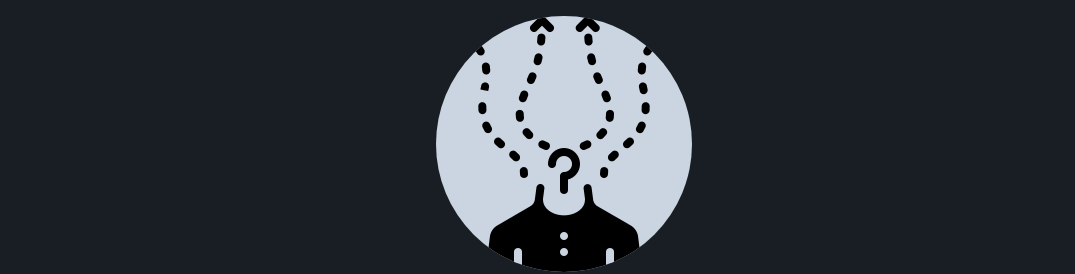
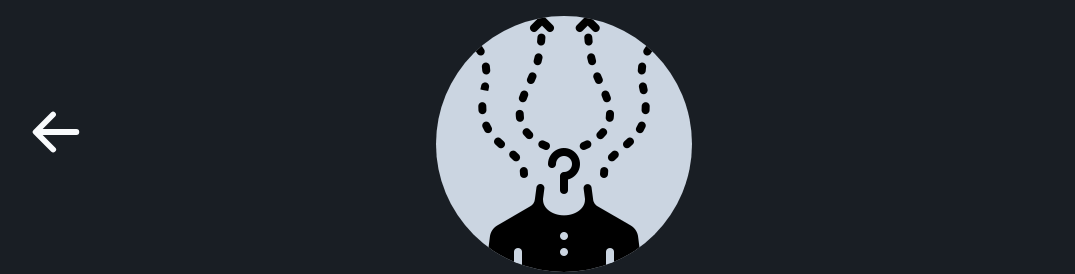
Before and after one commit to josewebdev2000/ImageHacker-Front-End, a React (Create React App) app: page /choices in a window 1280 px wide. Shown: the top 274 px of the page, without its empty margins (76-1151 px from the left). Built offline with nearby package versions, Linux system fonts and the light colour scheme.

Commit message:
Added Go Back Button Component

```diff
--- /dev/null
+++ b/src/components/BtnGoBack/BtnGoBack.component.jsx
@@ -0,0 +1,24 @@
+import { useNavigate } from "react-router-dom";
+import { ArrowLeftIcon } from "@heroicons/react/16/solid";
+
+function BtnGoBack()
+{
+    // Import navigator
+    const navigate = useNavigate();
+
+    // Always go back to the previous page
+    const goBackHandler = () => navigate(-1);
+
+    return (
+        <div className="tooltip tooltip-top go-back-btn" data-tip="Go Back">
+            <button
+                className="btn btn-circle btn-lg btn-ghost"
+                onClick={goBackHandler}
+            >
+                <ArrowLeftIcon className="text-slate-50"/>
+            </button>
+        </div>
+    );
+}
+
+export default BtnGoBack;
--- a/src/index.css
+++ b/src/index.css
@@ -16,9 +16,15 @@ code {
     monospace;
 }
 
-
 .imageHacker-hero-pic
 {
   border-radius: 50%;
   background-color: rgb(203 213 225);
 }
+
+.go-back-btn
+{
+  position: absolute;
+  left: 100px;
+  top: 100px;
+}
--- a/src/routes/Choices/Choices.route.jsx
+++ b/src/routes/Choices/Choices.route.jsx
@@ -6,6 +6,7 @@ import options from "../../assets/pics/options.png";
 
 import { SmallScreenDetectorContext } from "../../contexts/SmallScreenDetectorContext/SmallScreenDetectorContext.context";
 import MobileError from "../../errors/MobileError/MobileError.error";
+import BtnGoBack from "../../components/BtnGoBack/BtnGoBack.component";
 
 function Choices()
 {
@@ -19,6 +20,7 @@ function Choices()
         :
         (
             <div className="bg-base-200 w-screen h-screen grid-rows-2" data-theme="dark">
+                <BtnGoBack />
                 <Hero
                     title="Options"
                     imgSrc={options}
```
Also changed, not shown: 1 other file (tests, documents, lock files or other folders).
